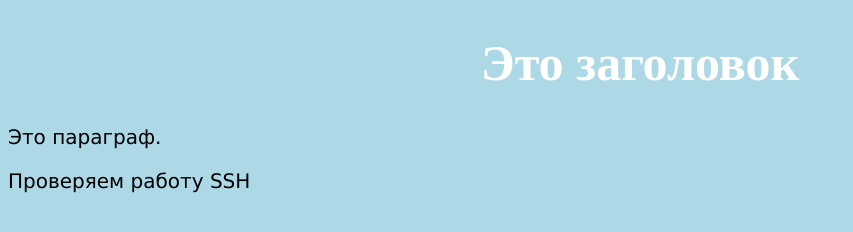
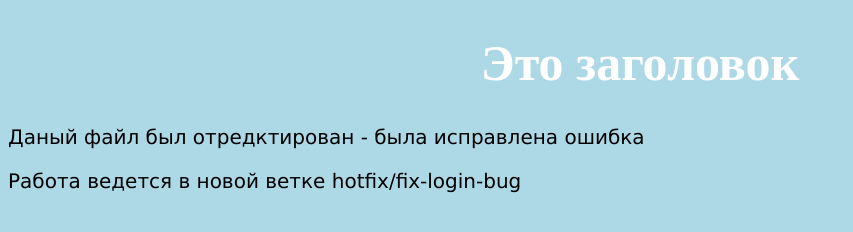
Before and after one commit to abLerning/first_project, a plain HTML site: page web_page/page2.html in a window 1280 px wide. Shown: the whole page, without its empty margins (0-853 px from the left). Drawn offline with Linux system fonts and the light colour scheme.

Commit message:
Исправления ошибка в проекте (page2.html)

```diff
--- a/web_page/page2.html
+++ b/web_page/page2.html
@@ -8,7 +8,7 @@
 </head>
 <body>
 	<h1>Это заголовок</h1>
-	<p>Это параграф.</p>
-	<p>Проверяем работу SSH</p>
+	<p>Даный файл был отредктирован - была исправлена ошибка</p>
+	<p>Работа ведется в новой ветке hotfix/fix-login-bug</p>
 </body>
 </html>
```
